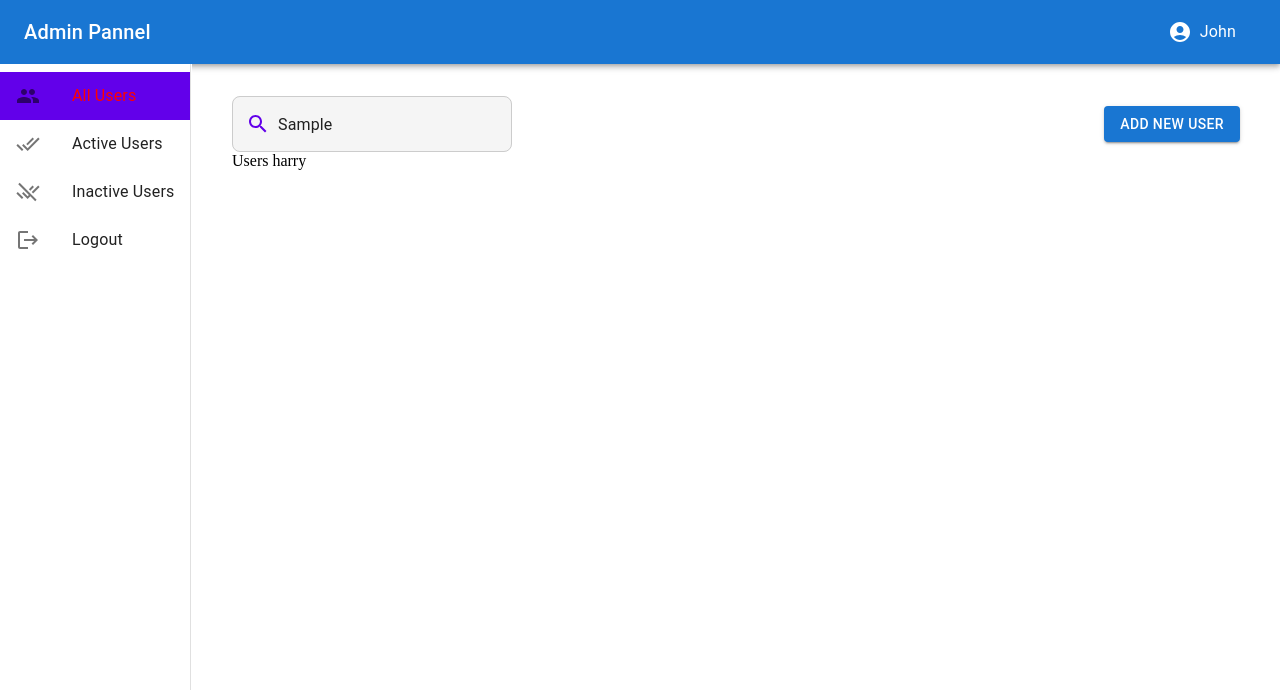
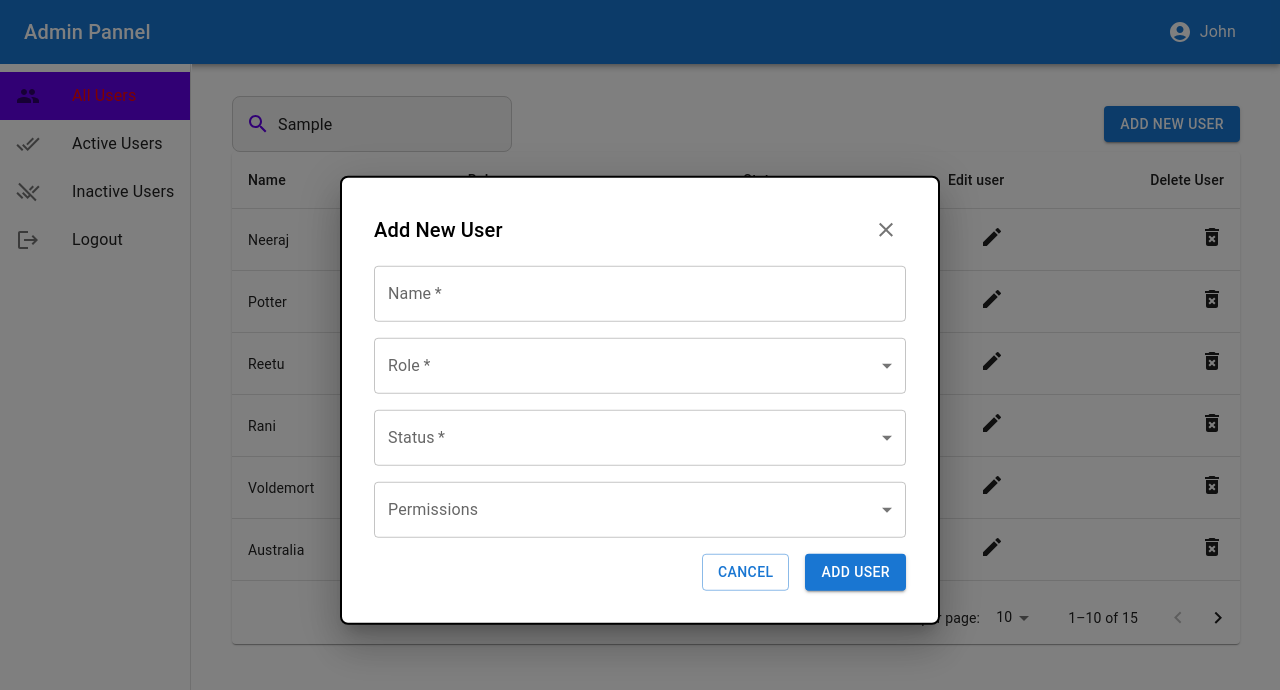
Before and after one commit to dacharch/VR_Project, a React (Create React App) app: page / in a window 1280 px wide. Both pictures are taken after typing "Sample" into the empty fields and a click on the button "ADD NEW USER". Shown: the top 690 px of the page. Built offline with nearby package versions, Linux system fonts and the light colour scheme.

Commit message:
Add User is done

```diff
--- a/src/components/Dashboard/Layout/Layout.js
+++ b/src/components/Dashboard/Layout/Layout.js
@@ -13,9 +13,13 @@ import RemoveDoneIcon from '@mui/icons-material/RemoveDone';
 import LogoutIcon from '@mui/icons-material/Logout';
 import { Button, TextField, } from '@mui/material';
 import SearchIcon from '@mui/icons-material/Search';
+import Modal from '@mui/material/Modal';
 import { useState } from 'react';
-import Users from "../Users/Users" ;
+import Users from "../Users/Users";
+import Typography from '@mui/material/Typography';
+
 import "./layout.css"
+import AddUserModel from '../../Model/AddUserModel';
 
 const drawerWidth = "240";
 
@@ -45,19 +49,36 @@ const NAVIGATION = [
 ];
 
 
+const style = {
+  position: 'absolute',
+  top: '50%',
+  left: '50%',
+  transform: 'translate(-50%, -50%)',
+  width: 600,
+  bgcolor: 'background.paper',
+  borderRadius: 2,
+  boxShadow: 35,
+  p: 2,
+};
+
+
 
 
 const Layout = () => {
   const [selectedIndex, setSelectedIndex] = useState(0);
+  const [open, setOpen] = React.useState(false);
+  const handleOpen = () => setOpen(true);
+  const handleClose = () => setOpen(false);
+
 
   const handleListItem = (number) => {
-     setSelectedIndex(number) ;
+    setSelectedIndex(number);
   }
 
-  const BottomContent = ()=>{
+  const BottomContent = () => {
 
-    switch(selectedIndex){
-       case 0: return <Users/>
+    switch (selectedIndex) {
+      case 0: return <Users />
 
     }
 
@@ -65,7 +86,6 @@ const Layout = () => {
   }
   return (
     <div className='layout_container'>
-
       <div>
         <Drawer
           sx={{
@@ -155,14 +175,15 @@ const Layout = () => {
             <Button
               size='medium'
               variant='contained'
+              onClick={handleOpen}
             >
               Add New User
             </Button>
           </Box>
         </Box>
-
+         <AddUserModel open={open} onClose={handleClose}/>
         <Box>
-            <BottomContent/>
+          <BottomContent />
         </Box>
       </div>
     </div>
--- a/src/components/Dashboard/Users/Users.js
+++ b/src/components/Dashboard/Users/Users.js
@@ -1,9 +1,128 @@
-import React from 'react'
+import * as React from 'react';
+import Paper from '@mui/material/Paper';
+import Table from '@mui/material/Table';
+import TableBody from '@mui/material/TableBody';
+import TableCell from '@mui/material/TableCell';
+import TableContainer from '@mui/material/TableContainer';
+import TableHead from '@mui/material/TableHead';
+import TablePagination from '@mui/material/TablePagination';
+import TableRow from '@mui/material/TableRow';
+import EditIcon from "@mui/icons-material/Edit";
+import DeleteForeverIcon from '@mui/icons-material/DeleteForever';
 
-const Users = () => {
-  return (
-    <div>Users harry</div>
-  )
+import { IconButton } from '@mui/material';
+
+const columns = [
+  { id: 'name', label: 'Name', minWidth: 170 },
+  { id: 'code', label: 'Roles', minWidth: 100 },
+  {
+    id: 'population',
+    label: 'Status',
+    minWidth: 170,
+    align: 'right',
+    format: (value) => value.toLocaleString('en-US'),
+
+  },
+  {
+    id: 'editUser',
+    label: 'Edit user',
+    minWidth: 170,
+    align: 'right',
+    format: (value) => value.toLocaleString('en-US'),
+  },
+  {
+    id: 'deleteUser',
+    label: 'Delete User',
+    minWidth: 170,
+    align: 'right',
+  },
+];
+
+function createData(name, code, population, size) {
+  return { name, code, population, size };
 }
 
-export default Users
+const rows = [
+  createData('Neeraj', 'Read', "Active", 3287263),
+  createData('Potter', 'Write', 'In Active', 9596961),
+  createData('Reetu', 'Read', 'Active', 301340),
+  createData('Rani', 'Update', 'In Active', 9833520),
+  createData('Voldemort', 'Read', 'In Active', 9984670),
+  createData('Australia', 'Update', 'In Active', 7692024),
+  createData('Karina', 'Write', 'Active', 357578),
+  createData('Ritika', 'Update', 'In Active', 70273),
+  createData('Pyari', 'Read', 'In Active', 1972550),
+  createData('Sinhaniya', 'Write', 'Active', 377973),
+  createData('Tinku', 'Update', 'In Active', 640679),
+  createData('Raju', 'Admin', 'Active', 242495),
+  createData('Vikas', 'Read', 'In Active', 17098246),
+  createData('Neerja', 'Write', 'Active', 923768),
+  createData('Radhe', 'Update', 'In   Active', 8515767),
+];
+
+export default function U() {
+  const [page, setPage] = React.useState(0);
+  const [rowsPerPage, setRowsPerPage] = React.useState(10);
+
+  const handleChangePage = (event, newPage) => {
+    setPage(newPage);
+  };
+
+  const handleChangeRowsPerPage = (event) => {
+    setRowsPerPage(+event.target.value);
+    setPage(0);
+  };
+
+  return (
+    <Paper sx={{ width: '100%', overflow: 'hidden' }}>
+      <TableContainer sx={{ maxHeight: 440 }}>
+        <Table stickyHeader aria-label="sticky table">
+          <TableHead>
+            <TableRow>
+              {columns.map((column) => (
+                <TableCell
+                  key={column.id}
+                  align={column.align}
+                  style={{ minWidth: column.minWidth }}
+                >
+                  {column.label}
+                </TableCell>
+              ))}
+            </TableRow>
+          </TableHead>
+          <TableBody>
+            {rows
+              .slice(page * rowsPerPage, page * rowsPerPage + rowsPerPage)
+              .map((row) => {
+                return (
+                  <TableRow hover role="checkbox" tabIndex={-1} key={row.code}>
+                    {columns.map((column) => {
+                      const value = row[column.id];
+                      return (
+                        <TableCell key={column.id} align={column.align}>
+                          {column.format && typeof value === 'number'
+                            ? column.format(value)
+                            : value}
+                          {column.id =="editUser" ? (<EditIcon/>): ''}
+                          {column.id == "deleteUser" ? (<DeleteForeverIcon/>) : ''}
+                        </TableCell>
+                      );
+                    })}
+                  </TableRow>
+                );
+              })}
+          </TableBody>
+        </Table>
+      </TableContainer>
+      <TablePagination
+        rowsPerPageOptions={[10, 25]}
+        component="div"
+        count={rows.length}
+        rowsPerPage={rowsPerPage}
+        page={page}
+        onPageChange={handleChangePage}
+        onRowsPerPageChange={handleChangeRowsPerPage}
+      />
+    </Paper>
+  );
+}
--- /dev/null
+++ b/src/components/Model/AddUserModel.js
@@ -0,0 +1,125 @@
+import React from 'react'
+import Modal from '@mui/material/Modal';
+import TextField from '@mui/material/TextField'
+import MenuItem from '@mui/material/MenuItem'
+import Typography from '@mui/material/Typography'
+import Button from '@mui/material/Button'
+import CloseIcon from "@mui/icons-material/Close";
+import { Box } from '@mui/material'
+import IconButton from '@mui/material/IconButton'
+
+
+
+const roles = ["Admin", "Editor", "Viewer"];
+const statuses = ["Active", "Inactive", "Pending"];
+const permissions =["Read", "Write", "Update"]  ;
+const AddUserModel = ({open,onClose}) => {
+  return (
+    <Modal
+    open={open}
+    onClose={onClose}
+    aria-labelledby="add-user-modal-title"
+    aria-describedby="add-user-modal-description"
+  >
+    <Box
+      sx={{
+        position: "absolute",
+        top: "50%",
+        left: "50%",
+        transform: "translate(-50%, -50%)",
+        width: 600,
+        bgcolor: "background.paper",
+        border: "2px solid #000",
+        borderRadius: 2,
+        boxShadow: 24,
+        p: 4,
+      }}
+    >
+      <Box display="flex" justifyContent="space-between" alignItems="center">
+        <Typography id="add-user-modal-title" variant="h6" component="h2">
+          Add New User
+        </Typography>
+        <IconButton >
+          <CloseIcon />
+        </IconButton>
+      </Box>
+      <Box
+        component="form"
+        sx={{
+          display: "flex",
+          flexDirection: "column",
+          gap: 2,
+          mt: 2,
+        }}
+
+      >
+        <TextField
+          label="Name"
+          name="name"
+
+          variant="outlined"
+          fullWidth
+          required
+        />
+        <TextField
+          select
+          label="Role"
+          name="role"
+
+          variant="outlined"
+          fullWidth
+          required
+        >
+          {roles.map((role) => (
+            <MenuItem key={role} value={role}>
+              {role}
+            </MenuItem>
+          ))}
+        </TextField>
+        <TextField
+          select
+          label="Status"
+          name="status"
+
+          variant="outlined"
+          fullWidth
+          required
+        >
+          {statuses.map((status) => (
+            <MenuItem key={status} value={status}>
+              {status}
+            </MenuItem>
+          ))}
+        </TextField>
+
+        <TextField
+           select
+           label="Permissions"
+           name="Permissions"
+           variant="outlined"
+           fullWidth
+           requied
+        >
+          {
+            permissions.map((perm) =>(
+                 <MenuItem key={perm} value={perm}>
+                    {perm}
+                 </MenuItem>
+            ))
+          }
+        </TextField>
+        <Box display="flex" justifyContent="flex-end" gap={2}>
+          <Button onClick={onClose} variant="outlined">
+            Cancel
+          </Button>
+          <Button type="submit" variant="contained" color="primary">
+            Add User
+          </Button>
+        </Box>
+      </Box>
+    </Box>
+  </Modal>
+  )
+}
+
+export default AddUserModel
```
